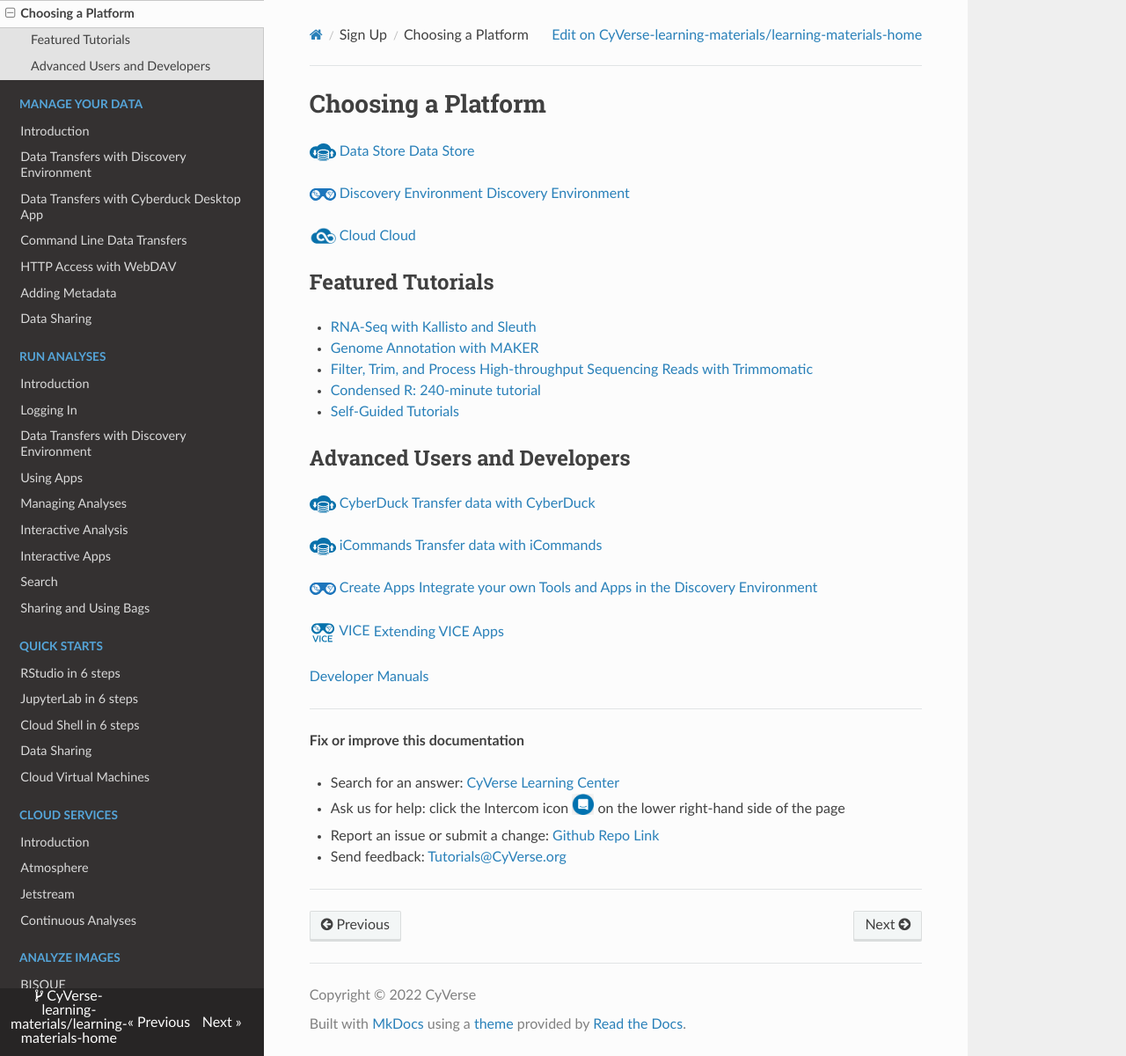
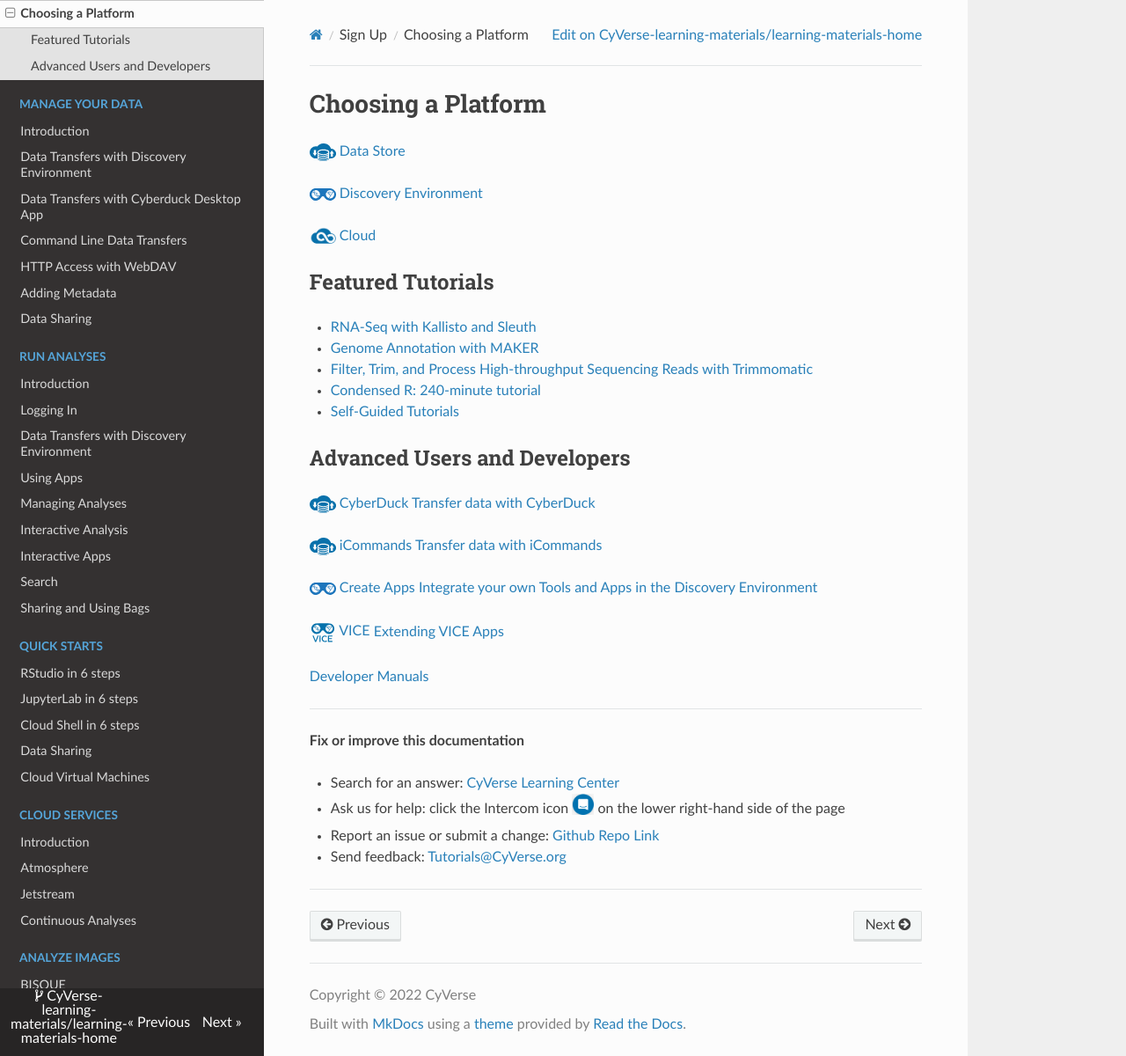
Before and after one commit to CyVerse-learning-materials/learning-materials-home, an MkDocs documentation site: the page built from docs/choose_platform.md, in a window 1280 px wide and 1200 px high. Shown: the whole window at 88% size. Built offline with MkDocs 1.6.1, drawn with Linux system fonts in a browser that asks for light colours; nearby versions of some CDN libraries; a script that is not in the unit is left out.

Commit message:
Update choose_platform.md

```diff
--- a/docs/choose_platform.md
+++ b/docs/choose_platform.md
@@ -11,11 +11,11 @@
 
 [atmo]: ./assets/atmosphere/cacao-04.png
 
-[![data]{width="30"} Data Store](ds/intro.md){target=_blank} [Data Store](ds/intro.md)
+[![data]{width="30"} Data Store](ds/intro.md){target=_blank}
 
-[![de]{width="30"} Discovery Environment](de/intro.md) [Discovery Environment](de/intro.md)
+[![de]{width="30"} Discovery Environment](de/intro.md)
 
-[![atmo]{width="30"} Cloud](atmo/intro.md) [Cloud](atmo/intro.md)
+[![atmo]{width="30"} Cloud](atmo/intro.md)
 
 ## Featured Tutorials
 
```
